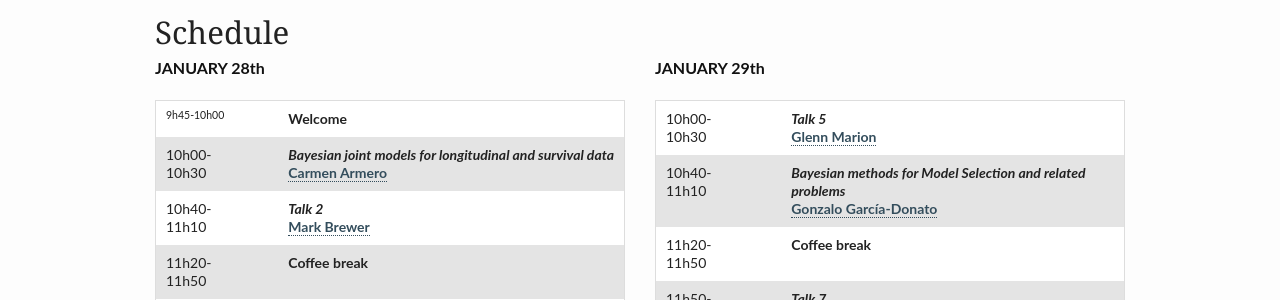
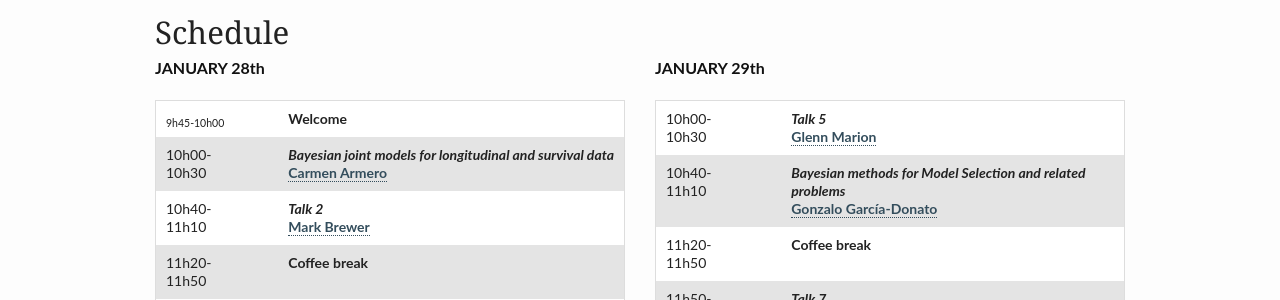
Before and after one commit to VABAR/VABAR.github.io, a Jekyll site: the page built from _posts/events/2015-12-17-ScoVa16.md, in a window 1280 px wide. Shown: the part 354-654 px from the top of the page. Built offline with Jekyll 4.4.1, drawn with Linux system fonts in a browser that asks for light colours.

Commit message:
Update 2015-12-17-ScoVa16.md

```diff
--- a/_posts/events/2015-12-17-ScoVa16.md
+++ b/_posts/events/2015-12-17-ScoVa16.md
@@ -19,7 +19,7 @@ ScoVa16 will be held at the Faculty of Mathematics of the Universitat de Valènc
 
 **JANUARY 28th**
 
-<sup> 9h45-10h00 </sup>  || **Welcome**
+<sub> 9h45-10h00 </sub>  || **Welcome**
 10h00-10h30 || **_Bayesian joint models for longitudinal and survival data_**<br>[Carmen Armero](http://vabar.github.io/)
 10h40-11h10 || **_Talk 2_**<br>[Mark Brewer](http://www.bioss.ac.uk/people/markb.html)
 11h20-11h50 || **Coffee break**
```
